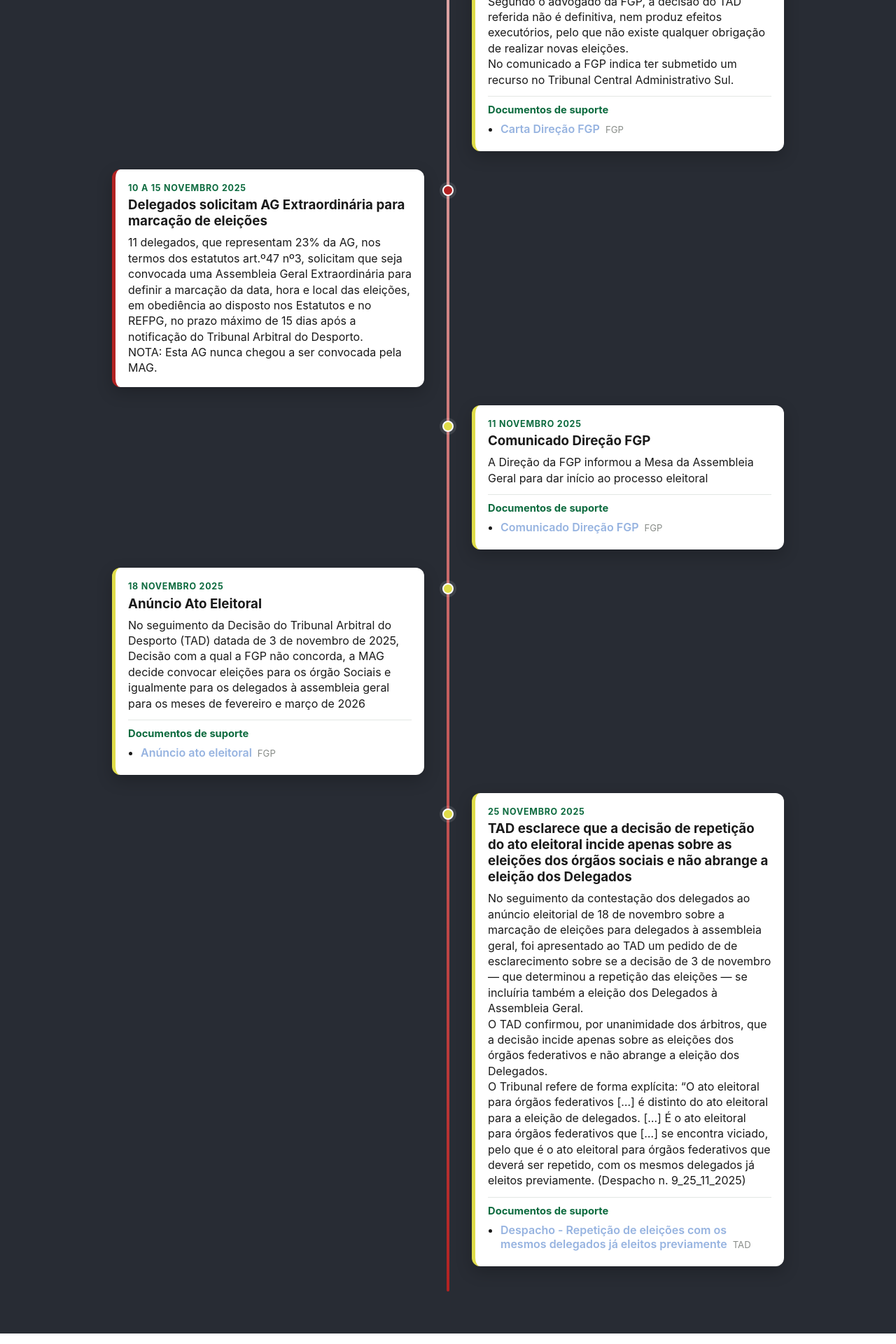
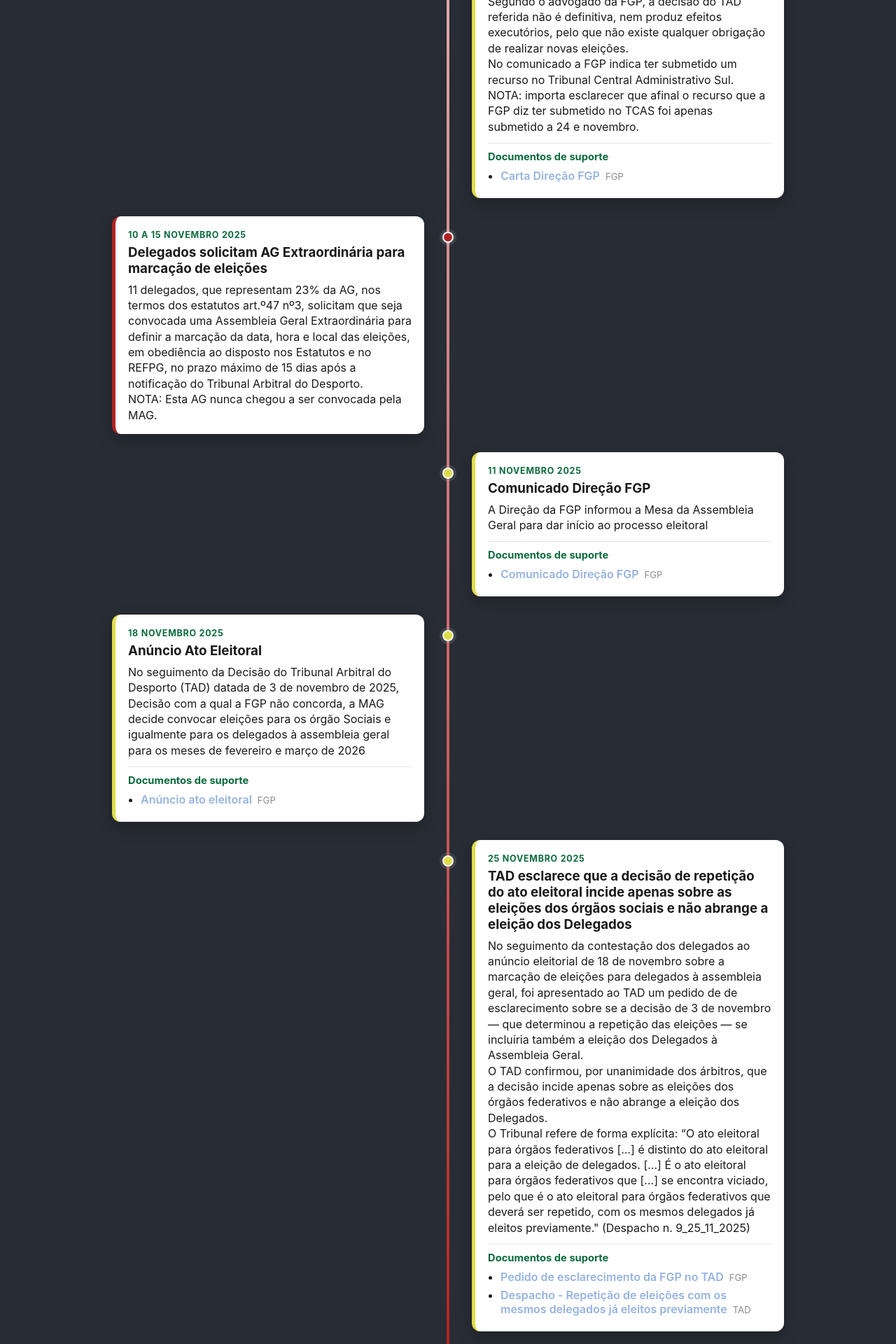
Before and after one commit to ginasticaPT/site, a React (Create React App) app: page /site/timeline in a window 1280 px wide. Shown: the part 4780-6700 px from the top of the page at 70% size. Built offline with nearby package versions, Linux system fonts and the light colour scheme; the HTML template or start-up script is replaced by a standard one.

Commit message:
Update Timeline.js

```diff
--- a/src/pages/Timeline.js
+++ b/src/pages/Timeline.js
@@ -237,6 +237,7 @@
       fact: [
         'Segundo o advogado da FGP, a decisão do TAD referida não é definitiva, nem produz efeitos executórios, pelo que não existe qualquer obrigação de realizar novas eleições.',
         'No comunicado a FGP indica ter submetido um recurso no Tribunal Central Administrativo Sul.',
+        'NOTA: importa esclarecer que afinal o recurso que a FGP diz ter submetido no TCAS foi apenas submetido a 24 e novembro.',
       ],
       tone: 'alert',
       documents: [
@@ -288,10 +289,15 @@
       fact: [
         'No seguimento da contestação dos delegados ao anúncio eleitorial de 18 de novembro sobre a marcação de eleições para delegados à assembleia geral, foi apresentado ao TAD um pedido de de esclarecimento sobre se a decisão de 3 de novembro — que determinou a repetição das eleições — se incluíria também a eleição dos Delegados à Assembleia Geral.',
         'O TAD confirmou, por unanimidade dos árbitros, que a decisão incide apenas sobre as eleições dos órgãos federativos e não abrange a eleição dos Delegados.',
-        'O Tribunal refere de forma explícita: “O ato eleitoral para órgãos federativos […] é distinto do ato eleitoral para a eleição de delegados. […] É o ato eleitoral para órgãos federativos que […] se encontra viciado, pelo que é o ato eleitoral para órgãos federativos que deverá ser repetido, com os mesmos delegados já eleitos previamente. (Despacho n. 9_25_11_2025)',
+        'O Tribunal refere de forma explícita: “O ato eleitoral para órgãos federativos […] é distinto do ato eleitoral para a eleição de delegados. […] É o ato eleitoral para órgãos federativos que […] se encontra viciado, pelo que é o ato eleitoral para órgãos federativos que deverá ser repetido, com os mesmos delegados já eleitos previamente." (Despacho n. 9_25_11_2025)',
         ],
       tone: 'alert',
       documents: [
+        {
+          label: 'Pedido de esclarecimento da FGP no TAD',
+          source: 'FGP',
+          url: `${process.env.PUBLIC_URL}/documents/FGP - 2025 - Comunicado de esclarecimento da CC0154.pdf`
+        },
         {
           label: 'Despacho - Repetição de eleições com os mesmos delegados já eleitos previamente',
           source: 'TAD',
```
